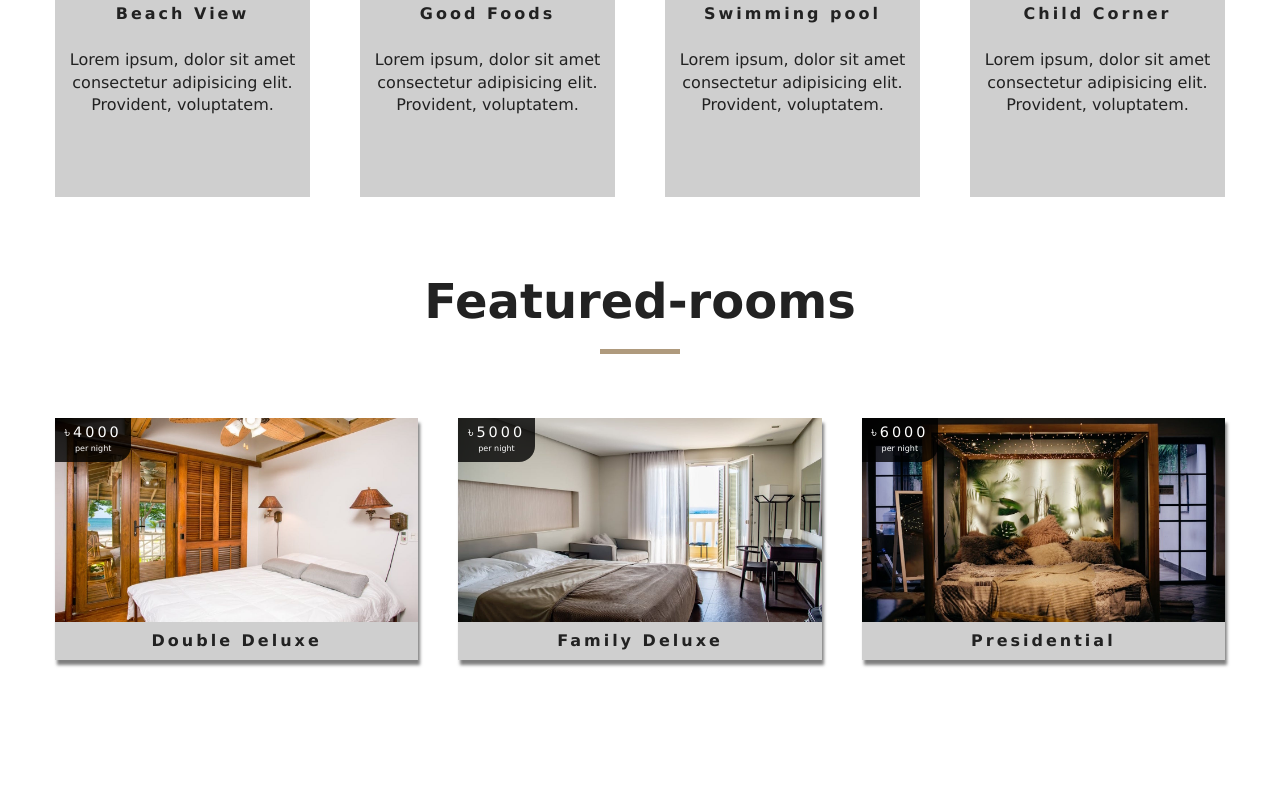
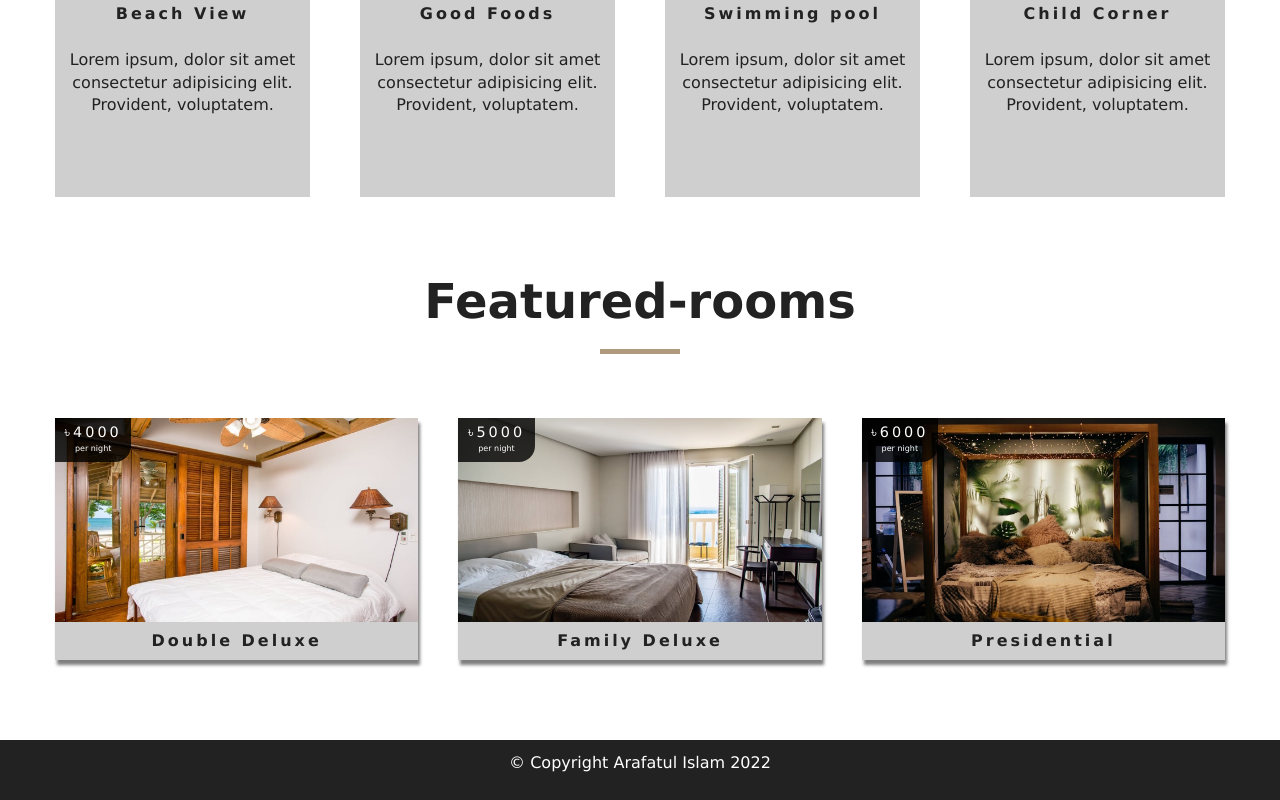
Before and after one commit to arafatul-islam/hotel-booking, a React (Create React App) app: page / in a window 1280 px wide. Shown: the part 1098-1898 px from the top of the page. Before the commit the page ends 1838 px from the top, so only its background shows below. Built offline with nearby package versions, Linux system fonts and the light colour scheme.

Commit message:
simple footer added

```diff
--- a/src/App.css
+++ b/src/App.css
@@ -156,6 +156,75 @@ h6 {
   }
 }
 /* end of navbar */
+/* Footer */
+.footer {
+  bottom: 0;
+  width: 100%;
+  min-height: 60px;
+  padding: 0.75rem 2rem;
+  background: #222;
+  color: var(--mainWhite);
+}
+.footer-header {
+  display: flex;
+  justify-content: center;
+}
+.footer-btn {
+  background: transparent;
+  border: none;
+  cursor: pointer;
+  outline: none;
+}
+.footer-icon {
+  font-size: 1.5rem;
+  color: var(--primaryColor);
+}
+.footer-links {
+  height: 0;
+  overflow: hidden;
+  transition: var(--mainTransition);
+  list-style-type: none;
+}
+
+.footer-links a {
+  display: block;
+  text-decoration: none;
+  padding: 1rem 0;
+  color: var(--mainBlack);
+  transition: var(--mainTransition);
+  text-align: center;
+  font-size: 1rem;
+  font-weight: 600;
+  letter-spacing: var(--mainSpacing);
+}
+.footer-links a:hover {
+  color: var(--primaryColor);
+}
+
+.show-footer {
+  height: 100px;
+}
+@media screen and (min-width: 768px) {
+  .footer-btn {
+    display: none;
+  }
+  .footer-center {
+    max-width: 1170px;
+    margin: 0 auto;
+    display: flex;
+    justify-content: center;
+  }
+  .footer-links {
+    height: auto;
+    display: flex;
+    margin-left: 4rem;
+  }
+  .footer-links a {
+    margin: 0 1rem;
+    padding: 0.5rem 0;
+  }
+}
+/* End of Footer */
 /* Hero */
 .defaultHero,
 .roomsHero {
--- a/src/App.js
+++ b/src/App.js
@@ -5,6 +5,7 @@ import SingleRoom from './Pages/SingleRoom'
 import Error from './Pages/Error'
 import { Navigate, Route, Routes } from 'react-router-dom'
 import Navbar from './Components/Navbar'
+import Footer from './Components/Footer'
 
 function App() {
   return (
@@ -18,6 +19,7 @@ function App() {
         </Route>
         <Route path='*' element={<Error />} />
       </Routes>
+      <Footer />
     </div>
   )
 }
--- /dev/null
+++ b/src/Components/Footer.jsx
@@ -0,0 +1,14 @@
+import React from 'react'
+import { Link } from 'react-router-dom'
+
+const Footer = () => {
+  return (
+    <div className='footer'>
+      <div className='footer-center'>
+        <div className='footer-header'>© Copyright Arafatul Islam 2022</div>
+      </div>
+    </div>
+  )
+}
+
+export default Footer
```
